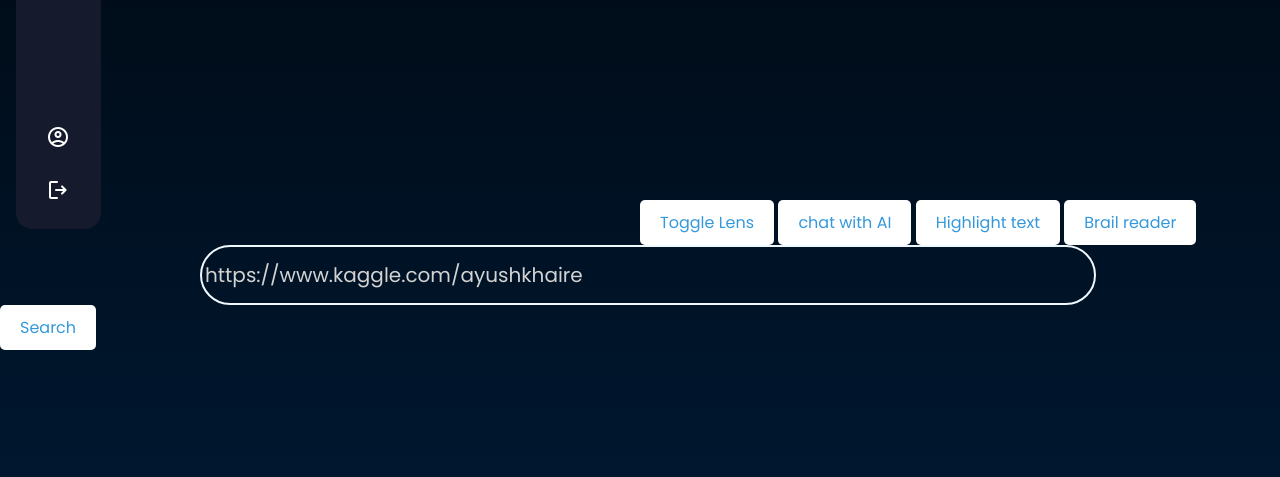
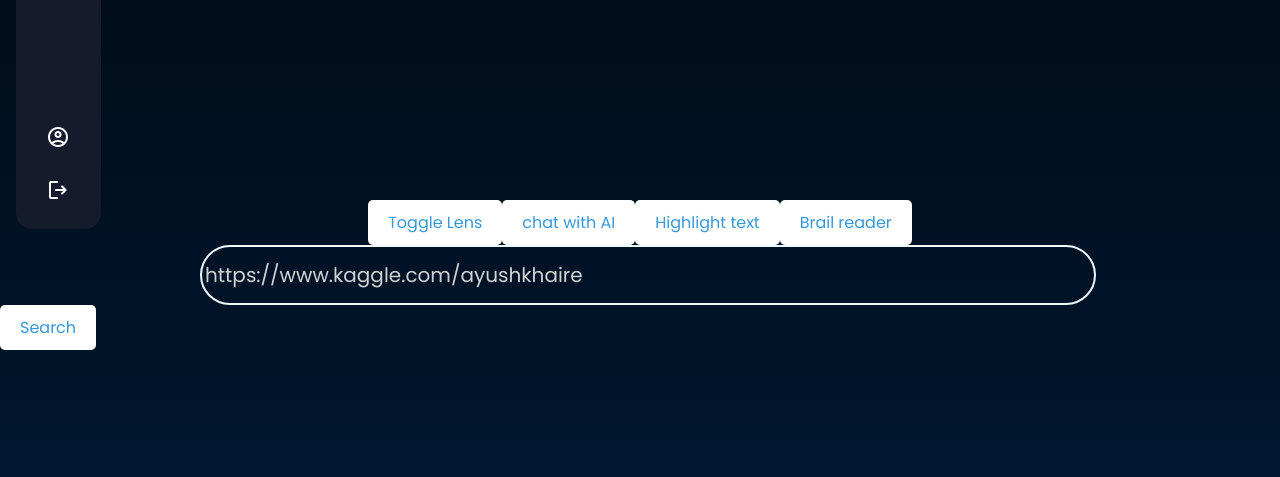
Before and after one commit to AYUSHKHAIRE/web-view, a Django app: template accessweb/templates/browse/main.html in a window 1280 px wide. Shown: the part 555-1032 px from the top of the page. Run offline with Django 5.2, Linux system fonts and the light colour scheme; the template is opened without the code that fills it, so the values that code supplies are empty; the visitor is signed in with stand-in values (Sample User, id 1); parts of the project's set-up code (start-up, migrations or seed data) failed here and were passed over; some libraries are stand-ins or nearby versions.

Commit message:
centered the pannel

```diff
--- a/accessweb/static/css/style.css
+++ b/accessweb/static/css/style.css
@@ -400,6 +400,11 @@ button:hover {
 .buttons-browse {
   bottom: 0px;
   position: fixed;
+  width: 99vw;
+  display: flex;
+  align-items: center;
+  justify-content: center;
+  text-align: center;
 }
 .interactivewindows{
   display: flex;
@@ -409,11 +414,14 @@ button:hover {
 }
 .buttonhandlers{
   display: flex;
+  width: 99vw;
+  align-items: center;
+  justify-content: center;
+  text-align: center;
 }
 /* Import Google Font */
 @import url("https://fonts.googleapis.com/css2?family=Poppins:wght@400;500;600&display=swap");
 
-/* ChatBot Container */
 .chatBot {
   display: flex;
   flex-direction: column;
@@ -429,7 +437,6 @@ button:hover {
   height: 500px;
 }
 
-/* Header */
 .chatBot header {
   display: flex;
   justify-content: space-between;
@@ -440,7 +447,6 @@ button:hover {
   font-weight: 600;
 }
 
-/* Chatbox (Message Area) */
 .chatbox {
   flex-grow: 1;
   padding: 15px;
@@ -451,14 +457,12 @@ button:hover {
   flex-direction: column;
 }
 
-/* Chat Messages */
 .chat {
   display: flex;
   align-items: center;
   margin-bottom: 10px;
 }
 
-/* Incoming Messages */
 .chat-incoming {
   align-self: flex-start;
 }
@@ -468,7 +472,6 @@ button:hover {
   color: white;
 }
 
-/* Chat Bubble */
 .chat {
   max-width: 80%;
   padding: 10px 14px;
@@ -482,7 +485,6 @@ button:hover {
   overflow: scroll;
 }
 
-/* Input Area */
 .chat-input {
   display: flex;
   padding: 12px;
@@ -491,7 +493,6 @@ button:hover {
   align-items: center;
 }
 
-/* Input Box */
 .chat-input input {
   flex-grow: 1;
   height: 40px;
@@ -504,7 +505,6 @@ button:hover {
   font-size: 0.9rem;
 }
 
-/* Send Button */
 #ai-chat {
   height: 40px;
   padding: 0 14px;
```
